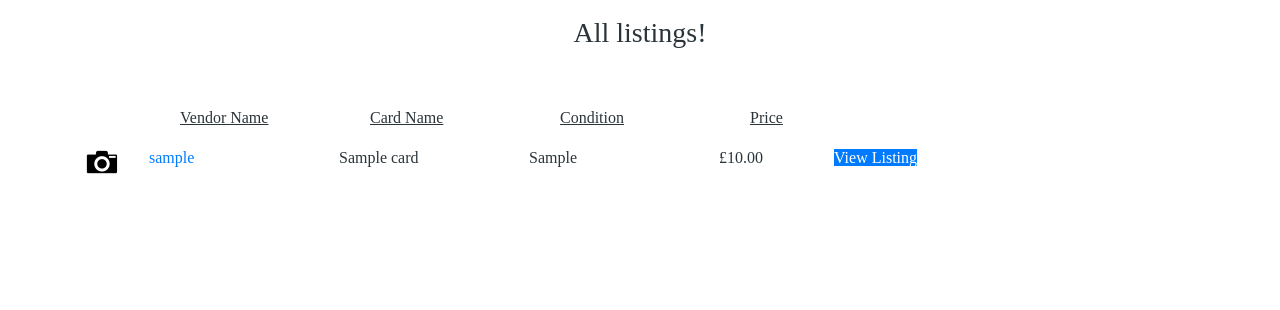
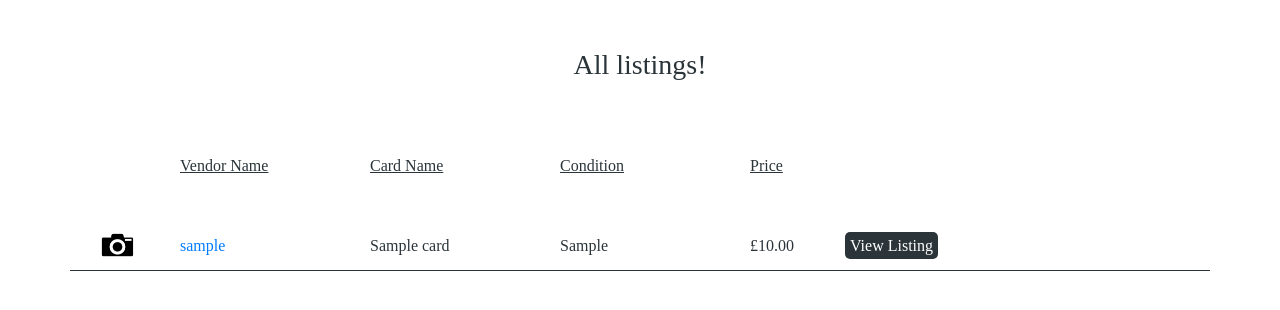
Before and after one commit to DanielJMaia/magic-market-project, a Django app: page /home/cards/ in a window 1280 px wide. Shown: the part 56-366 px from the top of the page. Run offline with Django 3.2, Linux system fonts and the light colour scheme; tables that the repository leaves empty hold one stand-in row (values such as "Sample post"); grey boxes marked "Sample" are stand-in pictures; some libraries are stand-ins or nearby versions.

Commit message:
improved styling in browse section

```diff
--- a/cards/templates/cards.html
+++ b/cards/templates/cards.html
@@ -4,13 +4,13 @@
 <!--Page header-->
 <div class="container">
 	<div class="row">
-		<div class="text-center max-width pt-3 pb-5">
+		<div class="text-center max-width pt-5 pb-5">
 			<h3>All listings!</h3>
 		</div>
 	</div>
 <!--End of page header-->
 <!--Table header-->
-	<div class="row padding-bottom hidden-when-small">
+	<div class="row pb-3 pt-3 hidden-when-small">
 		<div class="col-sm-1"></div>
 		<div class="col-sm-11 col-md-2">
 			<p><u>Vendor Name</u></p>
@@ -29,8 +29,8 @@
 
 <!--List of cards-->
 	{% for card in cards %}
-	<div class="row pb-4">
-		<div class="center" onmouseenter="imageToggleShow({{ card.id }})" onmouseleave="imageToggleHide({{ card.id }})">
+	<div class="row pb-1 pt-4 cardlist-row">
+		<div class="center col-sm-1" onmouseenter="imageToggleShow({{ card.id }})" onmouseleave="imageToggleHide({{ card.id }})">
 			<img class="camera-icon" src="{% static 'img/camera_icon.png' %}" alt="Camera Icon">
 		</div>
 		{% if card.image %}
@@ -41,11 +41,9 @@
 			<div class="col-sm-11 col-md-2">{{ card.card_title }}</div>
 			<div class="col-sm-11 col-md-2">{{ card.card_condition }}</div>
 			<div class="col-sm-11 col-md-1">£{{ card.card_price }}</div>
-			<div class="col-sm-11 col-md-2"><a href="{% url 'card_detail' card.id %}"
-					class="btn-primary button-effect">View
-					Listing</a>
+			<div class="col-sm-11 col-md-2">
+                <a href="{% url 'card_detail' card.id %}" class="button-effect nobreak">View Listing</a>
 			</div>
-
         {% if user.is_authenticated %}
 			<div class="col-sm-11 col-md-2 negative-top">
 				<form method="post" action="{% url 'add_to_cart' card.id %}">
--- a/static/css/custom.css
+++ b/static/css/custom.css
@@ -32,6 +32,10 @@ a:hover{
     top: -8px;
 }
 
+.nobreak {
+  white-space: nowrap;
+}
+
 /*End of Utility Classes*/
 
 
@@ -49,12 +53,18 @@ a:hover{
 }
 
 .button-effect{
-    margin: 0 20px 0 20px;
+    margin-right: 20px;
     color: #fff;
     text-decoration: none;
+    background-color:#2a3439;
+    padding: 5px;
+    border-radius: 5px;
 }
 
-
+.cardlist-row{
+    border-bottom-style: solid;
+    border-bottom-width: thin;
+}
 
 .button-effect:hover{
     color: #fff;
@@ -73,7 +83,7 @@ a:hover{
 }
 
 .hidden-when-small{
-        display: hidden;
+        display: none;
 }
 
 .card-image{
@@ -90,6 +100,8 @@ a:hover{
 .camera-icon{
     width: 50%;
     height: auto;
+    position: relative;
+    bottom: 5px;
 }
 
 #show-image{
@@ -97,6 +109,12 @@ a:hover{
     width: auto;
 }
 
+.carousel-control-next {
+  opacity: 1;
+}
+.carousel-control-prev {
+  opacity: 1;
+}
 
 /* MEDIA QUERIES */
 
```
Also changed, not shown: cards/templates/home.html (+7 -25 lines). Lines whose indentation alone changed are shown as unchanged.
